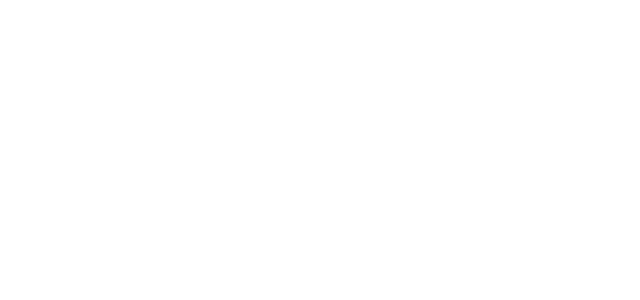
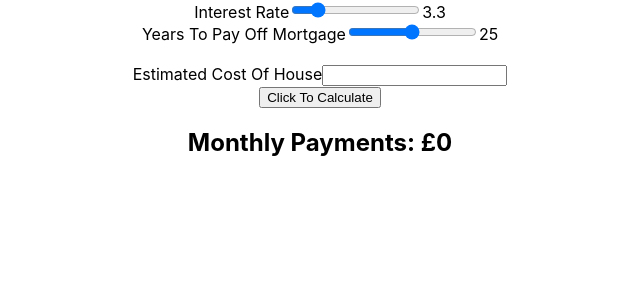
Before and after one commit to socAfterHours/Frotend_01_Property_web, a React (Create React App) app: page / in a window 1280 px wide. Shown: the top 300 px of the page, without its empty margins (320-960 px from the left). Built offline with nearby package versions, Linux system fonts and the light colour scheme.

Commit message:
mortgage calculator with test files

```diff
--- a/src/App.tsx
+++ b/src/App.tsx
@@ -1,10 +1,10 @@
-import React from 'react';
 import './App.css';
+import Calc from './Calc/Calc';
 
 function App() {
   return (
     <div className="App">
-
+      <Calc />
     </div>
   );
 }
--- /dev/null
+++ b/src/Calc/Calc.tsx
@@ -0,0 +1,71 @@
+import React from "react";
+import { useState } from "react"
+
+
+ export default function Calc() {
+  const [interest, setInterest] = useState(3.3)
+  const [years, setYears]= useState(25)
+  const [monthlypay, setMonthlyPay] = useState(0)
+  const [house, setHouse] = useState(0)
+
+
+  const handleClick = () => {
+    let r = (interest/100)/12
+    let n = years*12
+    let top= (1+r)**n
+    let fulltop = r*top
+    let bottom = top -1
+    let divide =  fulltop/bottom
+    let payment = house*divide
+    let monthly = Math.round(payment)
+    console.log(monthly);
+    setMonthlyPay(monthly)
+ }
+
+
+
+ const handleInterestChange = (e: React.FormEvent<HTMLInputElement>) => {
+    const int = Number(e.currentTarget.value)
+    setInterest(int)
+ }
+
+ const handlePayOffChange = (e: React.FormEvent<HTMLInputElement>) => {
+  const payOff = Number(e.currentTarget.value)
+  setYears(payOff)
+}
+
+const handleHouseCostChange = (e: React.FormEvent<HTMLInputElement>) => {
+  const houseCost = Number(e.currentTarget.value)
+  setHouse(houseCost)
+}
+
+
+  return (
+
+  <div>
+    <label>
+      <span>Interest Rate</span>
+      <input onChange={handleInterestChange} type="range" min="0" max="20" step="0.1" value={interest} className="InterestRate"></input>
+      <span data-testid="interest">{interest}</span>
+    </label>
+    <br/>
+    <label>
+      <span>Years To Pay Off Mortgage</span>
+      <input onChange={handlePayOffChange} type="range" min="10" max="40" value={years} className="years"></input>
+      <span data-testid="years">{years}</span>
+    </label>
+    <br/>
+    <br/>
+    <label>
+      <span>Estimated Cost Of House</span>
+      <input data-testid="houseCost" onChange={handleHouseCostChange} type="textarea" className="years"></input>
+    </label>
+    <br/>
+    <button onClick={handleClick} type="button">Click To Calculate</button>
+    <h2 data-testid="monthly">Monthly Payments: £{monthlypay}</h2>
+  </div>
+
+
+
+  )
+  }
```
Also changed, not shown: 1 other file (tests, documents, lock files or other folders).
